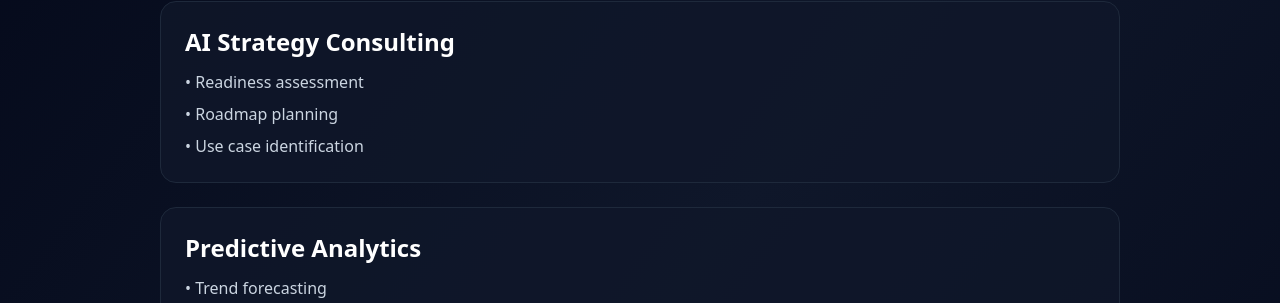
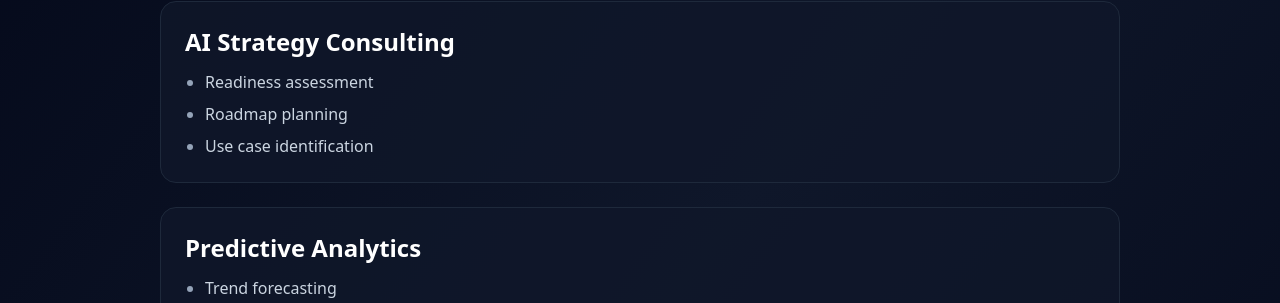
Before and after one commit to why-so-ai-llc/why-so-ai-platform, a Next.js app: page /case-studies in a window 1280 px wide. Shown: the part 497-800 px from the top of the page. Built offline with nearby package versions, Linux system fonts and the light colour scheme.

Commit message:
Polish case study outcome lists
Co-authored-by: why-so-ai-llc <329772057+why-so-ai-llc@users.noreply.github.com>

```diff
--- a/app/case-studies/page.tsx
+++ b/app/case-studies/page.tsx
@@ -19,9 +19,9 @@ export default function CaseStudiesPage() {
         {caseStudies.map((study) => (
           <article key={study.slug} className="rounded-2xl border border-slate-800 bg-slate-900/80 p-6">
             <h2 className="text-2xl font-semibold text-white">{study.title}</h2>
-            <ul className="mt-3 space-y-2 text-slate-300">
-              {study.outcomes.map((outcome) => (
-                <li key={outcome}>• {outcome}</li>
+            <ul className="mt-3 list-disc space-y-2 pl-5 text-slate-300 marker:text-slate-400">
+              {study.outcomes.map((outcome, index) => (
+                <li key={`${study.slug}-${index}`}>{outcome}</li>
               ))}
             </ul>
           </article>
```
